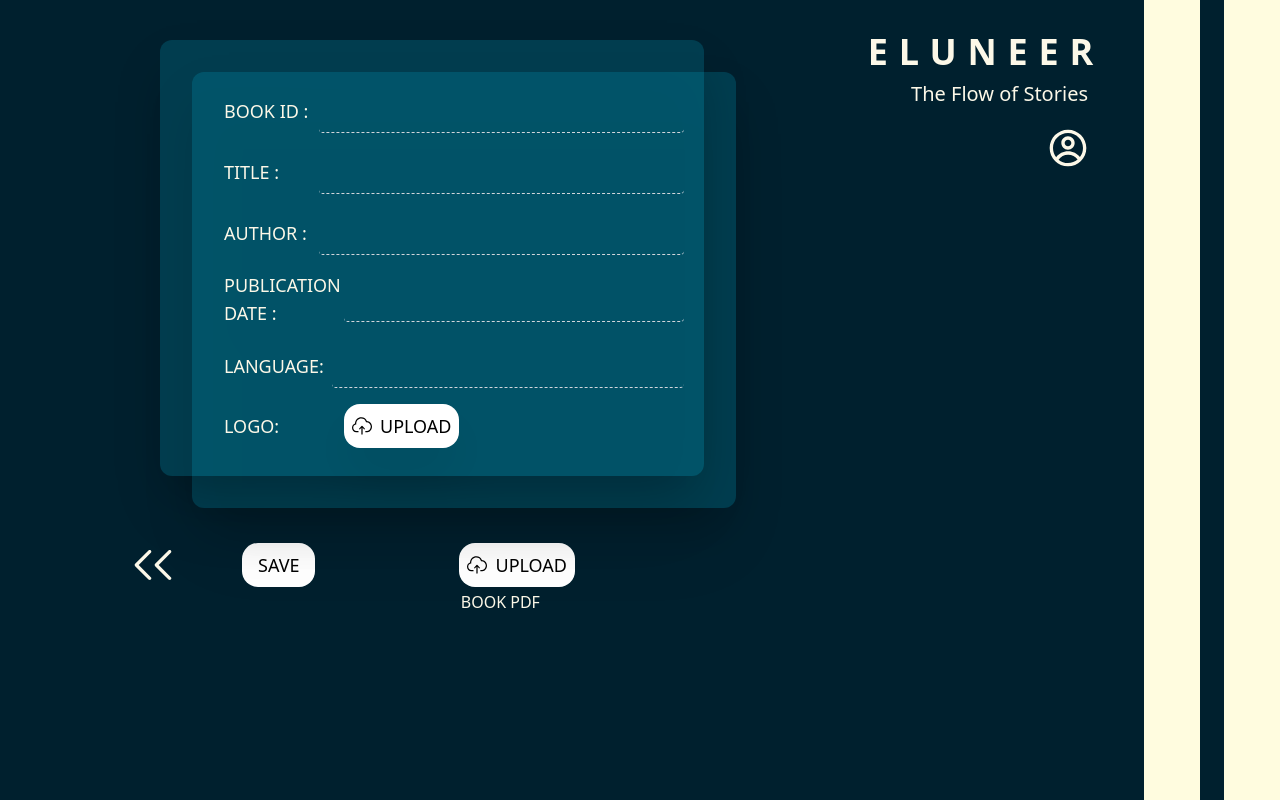
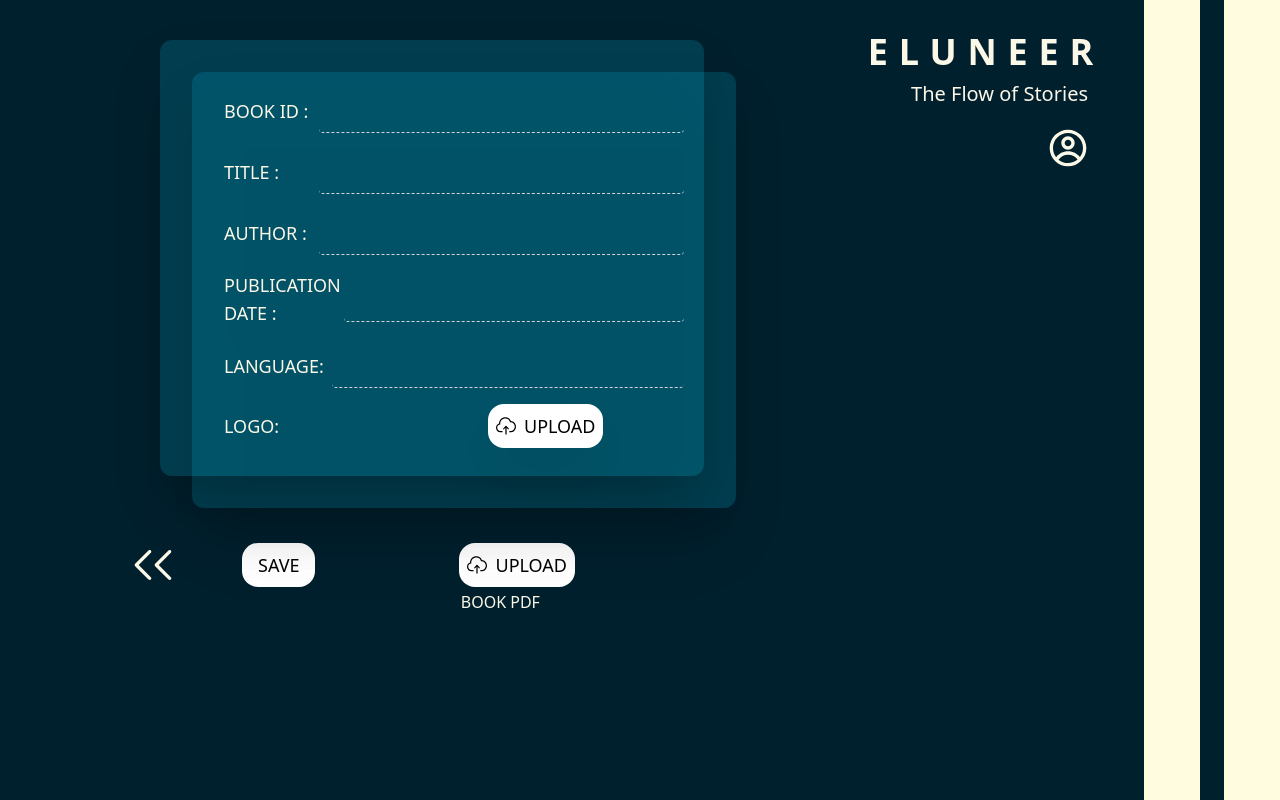
Before and after one commit to Hashiq-M/Eluneer, a React (Vite) app in the folder eluneer/: page /bookform in a window 1280 px wide. Built offline with nearby package versions, Linux system fonts and the light colour scheme; a web font is replaced by a local one.

Commit message:
form updation

```diff
--- a/eluneer/src/components/Bookform.jsx
+++ b/eluneer/src/components/Bookform.jsx
@@ -3,8 +3,27 @@ import { CgProfile } from "react-icons/cg";
 import { RxDoubleArrowLeft } from "react-icons/rx";
 import { Link } from "react-router-dom";
 import { SlCloudUpload } from "react-icons/sl";
+import { useState } from "react";
 
 const Bookform = () => {
+  const [uploadedImageName, setUploadedImageName] = useState(""); // State to hold uploaded image name
+  const [uploadedPdfName, setUploadedPdfName] = useState(""); // State to hold uploaded PDF name
+
+  // Function to handle image upload
+  const handleImgUpload = (event) => {
+    const file = event.target.files[0];
+    if (file) {
+      setUploadedImageName(file.name);
+    }
+  };
+
+  // Function to handle PDF upload
+  const handleFileUpload = (event) => {
+    const file = event.target.files[0];
+    if (file) {
+      setUploadedPdfName(file.name);
+    }
+  };
   return (
     <div className="bg-bg min-h-screen relative">
       <motion.div
@@ -156,16 +175,31 @@ const Bookform = () => {
                   animate={{ opacity: 1 }}
                   transition={{ duration: 0.5, delay: 0.8 }}
                 >
-                  <label className="text-text text-lg mr-2 w-28" htmlFor="logo">
+                  <label
+                    className="text-text text-lg mr-2 w-28"
+                    htmlFor="upload-logo"
+                  >
                     LOGO:
                   </label>
-                  <input type="file" id="logo" className="hidden" />
-                  <label
-                    htmlFor="upload-pdf"
-                    className="bg-transparent text-black  bg-white text-lg p-2 rounded-2xl cursor-pointer flex items-center"
+                  <input
+                    type="file"
+                    id="upload-logo"
+                    className="hidden"
+                    onChange={handleImgUpload} // Handle image upload
+                  />
+                  <motion.label
+                    htmlFor="upload-logo"
+                    className="bg-transparent text-black ml-36 bg-white text-lg p-2 rounded-2xl cursor-pointer flex items-center"
+                    whileHover={{ scale: 1.1 }}
+                    whileTap={{ scale: 0.9 }}
                   >
                     <SlCloudUpload size={20} className="mr-2" /> UPLOAD
-                  </label>
+                  </motion.label>
+                  {uploadedImageName && (
+                    <div className="ml-4 text-text text-lg">
+                      {uploadedImageName}
+                    </div>
+                  )}
                 </motion.div>
               </form>
             </div>
@@ -190,7 +224,20 @@ const Bookform = () => {
         >
           SAVE
         </motion.button>
-        <input type="file" accept=".pdf" className="hidden" id="upload-pdf" />
+        <input
+          type="file"
+          accept=".pdf"
+          id="upload-pdf"
+          className="hidden"
+          onChange={handleFileUpload}
+        />
+        <input
+          type="file"
+          accept=".pdf"
+          id="upload-pdf"
+          className="hidden"
+          onChange={handleFileUpload} // Handle PDF upload
+        />
         <motion.label
           htmlFor="upload-pdf"
           className="bg-transparent text-black ml-36 bg-white text-lg p-2 rounded-2xl cursor-pointer flex items-center"
@@ -199,6 +246,9 @@ const Bookform = () => {
         >
           <SlCloudUpload size={20} className="mr-2" /> UPLOAD
         </motion.label>
+        {uploadedPdfName && (
+          <div className="ml-4 text-text text-lg">{uploadedPdfName}</div>
+        )}
       </motion.div>
       <motion.h1
         className="text-text pl-[36%]"
```
